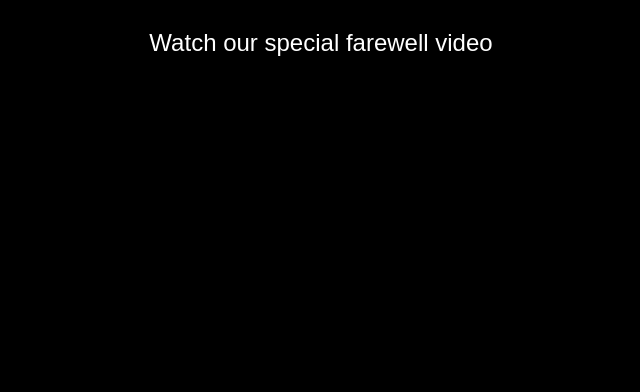
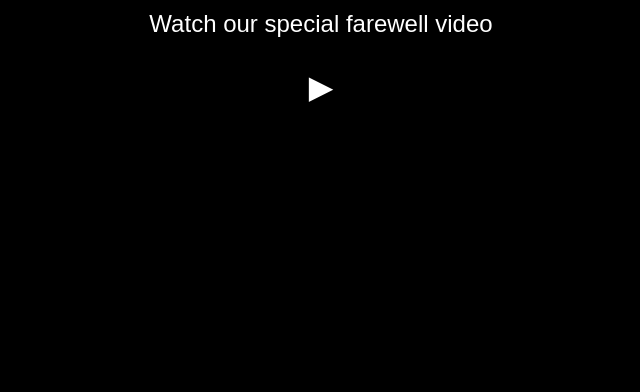
Before and after one commit to PradeeptaPaul/farewell, a plain HTML site: page index.html in a window 1280 px wide. Shown: the part 408-800 px from the top of the page, without its empty margins (319-959 px from the left). Drawn offline with Linux system fonts and the light colour scheme.

Commit message:
Update index.html

```diff
--- a/index.html
+++ b/index.html
@@ -20,6 +20,7 @@
             display: flex;
             align-items: center;
             justify-content: center;
+            overflow: hidden;
         }
 
         #player {
@@ -39,6 +40,7 @@
             align-items: center;
             justify-content: center;
             text-align: center;
+            z-index: 1;
         }
 
         h1 {
@@ -50,6 +52,17 @@
             font-size: 1.5rem;
             margin-bottom: 30px;
         }
+
+        #play-button {
+            cursor: pointer;
+            color: #fff;
+            font-size: 2rem;
+            transition: color 0.3s;
+        }
+
+        #play-button:hover {
+            color: #e50914; /* Netflix red */
+        }
     </style>
 </head>
 <body>
@@ -58,6 +71,7 @@
         <div id="overlay">
             <h1>Farewell</h1>
             <p>Watch our special farewell video</p>
+            <div id="play-button">&#9654;</div>
         </div>
     </div>
 
@@ -97,6 +111,12 @@
             event.target.setVolume(100);
             event.target.playVideo();
         }
+
+        // Add click event for the play button
+        document.getElementById('play-button').addEventListener('click', function() {
+            player.playVideo();
+            document.getElementById('overlay').style.display = 'none';
+        });
     </script>
 </body>
 </html>
```
